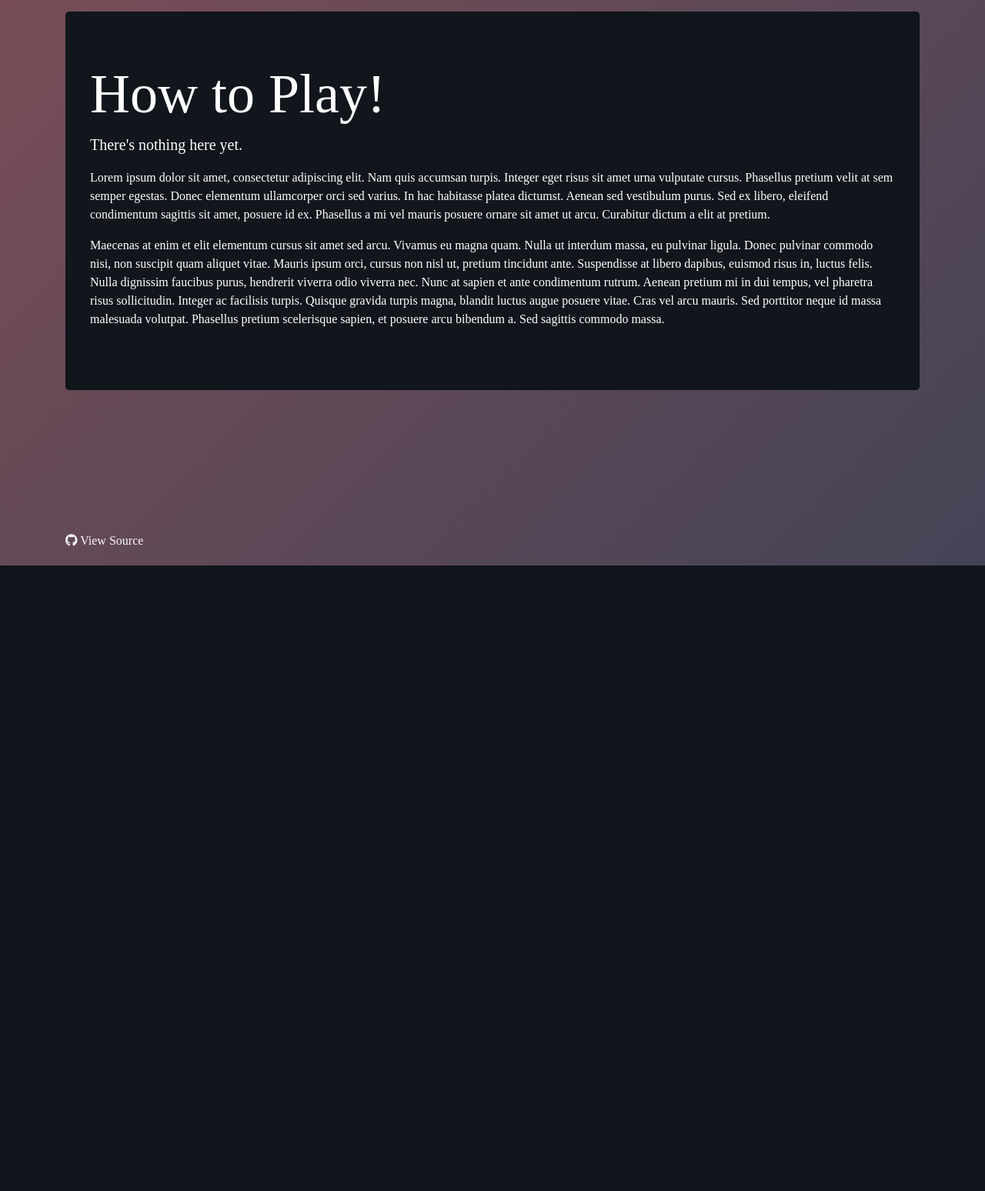
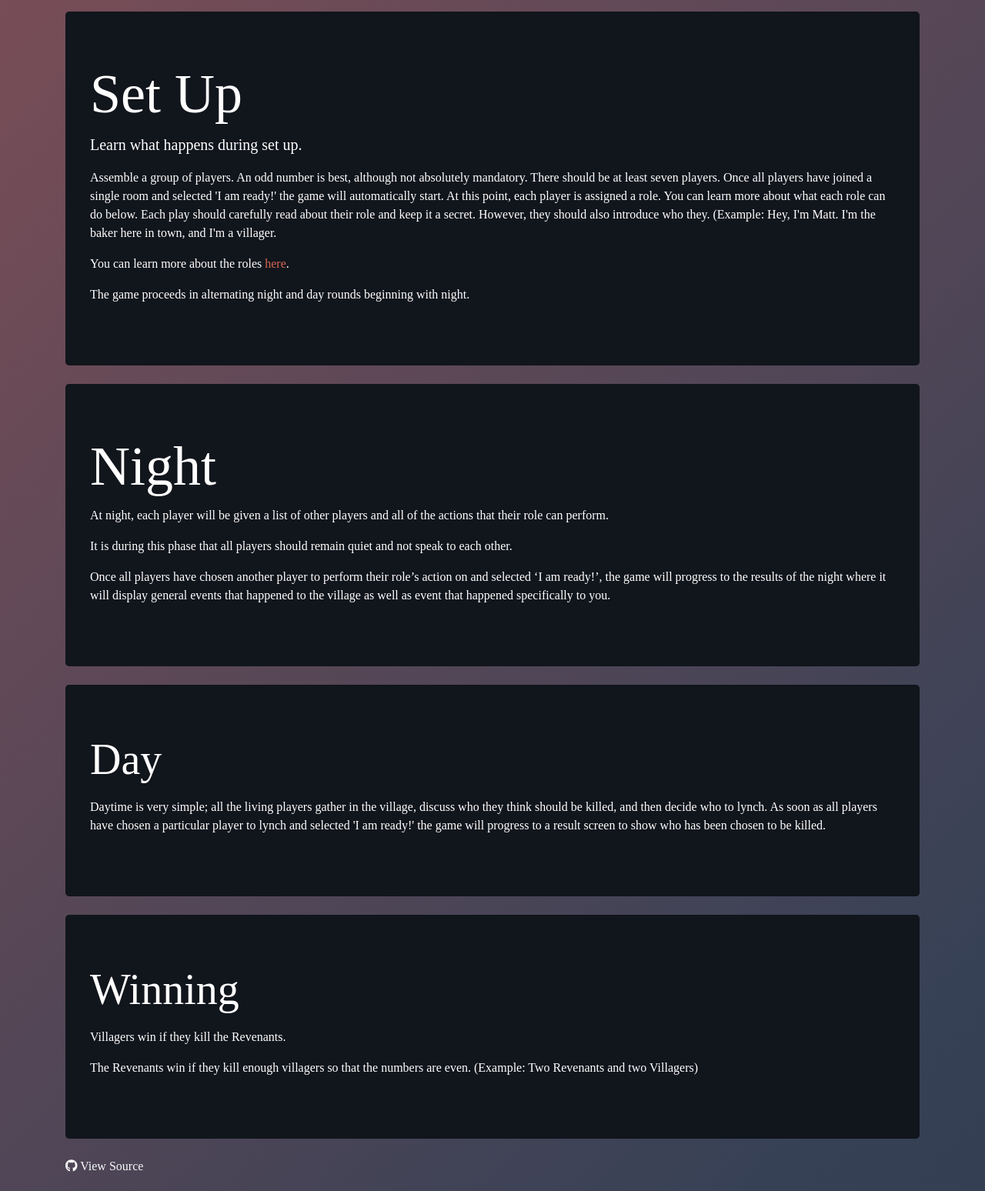
Before and after one commit to Kyle-L/Revenants, a Flask app: page /how-to-play in a window 1280 px wide. Shown: the part 65-1613 px from the top of the page at 77% size. Before the commit the page ends 800 px from the top, so only its background shows below. Run offline with Flask 2, Linux system fonts and the light colour scheme; parts of the project's set-up code (start-up, migrations or seed data) failed here and were passed over; some libraries are stand-ins or nearby versions.

Commit message:
Added how to play instructions.

```diff
--- a/app/info/game-info.json
+++ b/app/info/game-info.json
@@ -4,7 +4,7 @@
       "name": "Villager",
       "description": "The most commonplace role, a simple Villager, spends the game trying to root out who they believe the Revenant (and other Villagers) are. While they do not need to lie, the role requires players to keenly sense and point out the flaws or mistakes of their fellow players. Someone is speaking too much? Could mean they are a werewolf. Someone isn't speaking enough? Could mean the same thing. It all depends on the people you're playing with, and how well you know them. One of the unique perks of the Villager role is that during the night, a Villager can choose to protect another Villager from a Revenant. The player who is protected by the most Villagers (they must at minimum be protected by two) will survive the night.",
       "action": {
-        "day": "A Revenant is amongst your village. Take a moment to discuss whom you believe the Revenant is and then proceed to vote on who should be lynched in order to protect the village.",
+        "day": "Revenants are amongst your village. Take a moment to discuss whom you believe is a Revenant is and then proceed to vote on who should be lynched in order to protect the village.",
         "night": "Choose another Villager to protect from a Revenant. The player who is protected by the most Villagers (they must at minimum be protected by two) will survive the night."
       }
     },
@@ -12,7 +12,7 @@
       "name": "indebted",
       "description": "This role, while first and foremost taking on all the elements of a regular Villager throughout the game, also has the additional burden being indebted to the Revenant. As a result, this role will not know whom the Revenant is, but they will be required to play on the side of the Revenant and ensure their protection while also not reveal that they are working for them. This role is unique in the fact that still must play as a Villager but against other Villagers.",
       "action": {
-        "day": "A Revenant is amongst your village. Take a moment to discuss whom you believe the Revenant is and then proceed to vote on who should be lynched in order to protect the village.",
+        "day": "Revenants are amongst your village. Take a moment to discuss whom you believe is a Revenant is and then proceed to vote on who should be lynched in order to protect the village.",
         "night": "Choose another Villager to protect from a Revenant. The player who is protected by the most Villagers (they must at minimum be protected by two) will survive the night."
       }
     },
@@ -20,7 +20,7 @@
       "name": "Doctor",
       "description": "Also a Villager, the Doctor has the ability to heal themselves or another Villager during the night. Should they heal themselves, then will be safe from being killed by the Revenant, or should they want to prove themselves the Doctor or fear the death of a fellow Villager, can opt to heal them instead. Again, the strategy here is up to you.",
       "action": {
-        "day": "A Revenant is amongst your village. Take a moment to discuss whom you believe the Revenant is and then proceed to vote on who should be lynched in order to protect the village.",
+        "day": "Revenants are amongst your village. Take a moment to discuss whom you believe is a Revenant is and then proceed to vote on who should be lynched in order to protect the village.",
         "night": "Choose a Villager (or yourself) to heal. If a the player who is chosen to be healed is attacked by a Revenant, you will heal their (or your own) injuries and survive the night."
       }
     },
@@ -28,15 +28,15 @@
       "name": "Soothsayer",
       "description": "The Soothsayer, while first and foremost a Villager, has the added ability to ‘see’ who the Revenant is once night falls. The Soothsayer choose any other fellow Villager and ascertain whether or not they are indeed the Revenant. The Soothsayer can then choose to keep this information a secret during the day or reveal themselves as the Soothsayer and use the knowledge they gained during the night in their defense or to their advantage during the day. The strategy here is up to you.",
       "action": {
-        "day": "A Revenant is amongst your village. Take a moment to discuss whom you believe the Revenant is and then proceed to vote on who should be lynched in order to protect the village.",
+        "day": "Revenants are amongst your village. Take a moment to discuss whom you believe is a Revenant is and then proceed to vote on who should be lynched in order to protect the village.",
         "night": "Choose a Villager whom you wish to know whether they are Revenant or not."
       }
     },
     "antagonist": {
       "name": "Revenant",
-      "description": "Only a single player is the Revenant. Though, they can have allies if enough players are present in the game, they don't know who their allies are. The goal of the Revenant is to decide on one Villager to secretly kill off during the night, while posing as a Villager during the day so they are not killed off themselves. One by one they will kill off their fellow Villagers until there are either the same number of Villagers and Revenant with their allies left, or all the Villagers have died. This role is the hardest of all to maintain, because these players are lying for the duration of the game.",
+      "description": "Typically Revenants are outnumbered by Villagers 2 to 1. So a game of 6 players would have 2 Revenants. Moreover, Revenants don't know who their fellow allies are. The goal of the Revenants is to decide on Villagers to secretly kill off during the night, while posing as a Villager during the day so they are not killed off themselves. They all have to avoid killing each over if enough Revenants are present. One by one they will kill off their fellow Villagers until there are either the same number of Villagers and Revenants with their allies left, or all the Villagers have died. This role is the hardest of all to maintain, because these players are lying for the duration of the game as well as trying to avoid killing their allies.",
       "action": {
-        "day": "A Revenant is amongst your village. Take a moment to discuss whom you believe the Revenant is and then proceed to vote on who should be lynched in order to protect the village.",
+        "day": "Revenants are amongst your village. Take a moment to discuss whom you believe is a Revenant is and then proceed to vote on who should be lynched in order to protect the village.",
         "night": "Choose a Villager to attack."
       }
     }
--- a/app/main.py
+++ b/app/main.py
@@ -16,6 +16,9 @@ app = Blueprint('main', __name__)
 def how_to_play():
     return render_template('how-to-play.html')
 
+@app.route('/how-to-play/roles')
+def roles():
+    return render_template('roles.html')
 
 @app.route('/license')
 def license():
@@ -102,7 +105,7 @@ def left():
     emit('update_players', {
          'players': get_players_string_lobby(room)}, room=room)
 
-    if len(get_players(room)) < MIN_PLAYER_COUNT and get_room_state(room) != 'lobby':
+    if len(get_players(room)) < MIN_PLAYER_COUNT and len(get_players(room)) > 0 and get_room_state(room) != 'lobby':
         return_to_lobby(room)
 
 
--- a/app/templates/how-to-play.html
+++ b/app/templates/how-to-play.html
@@ -5,23 +5,39 @@
 
 <!-- Header -->
 <header class="bg-main jumbotron my-4">
-    <h1 class="display-3">How to Play!</h1>
-    <p class="lead">There's nothing here yet.</p>
+    <h1 class="display-3">Set Up</h1>
+    <p class="lead">Learn what happens during set up.</p>
 
-    <p>Lorem ipsum dolor sit amet, consectetur adipiscing elit. Nam quis accumsan turpis. Integer eget risus sit amet
-        urna vulputate cursus. Phasellus pretium velit at sem semper egestas. Donec elementum ullamcorper orci sed
-        varius. In hac habitasse platea dictumst. Aenean sed vestibulum purus. Sed ex libero, eleifend condimentum
-        sagittis sit amet, posuere id ex. Phasellus a mi vel mauris posuere ornare sit amet ut arcu. Curabitur dictum a
-        elit at pretium. </p>
-
-    <p>Maecenas at enim et elit elementum cursus sit amet sed arcu. Vivamus eu magna quam. Nulla ut interdum massa, eu
-        pulvinar ligula. Donec pulvinar commodo nisi, non suscipit quam aliquet vitae. Mauris ipsum orci, cursus non
-        nisl ut, pretium tincidunt ante. Suspendisse at libero dapibus, euismod risus in, luctus felis. Nulla dignissim
-        faucibus purus, hendrerit viverra odio viverra nec. Nunc at sapien et ante condimentum rutrum. Aenean pretium mi
-        in dui tempus, vel pharetra risus sollicitudin. Integer ac facilisis turpis. Quisque gravida turpis magna,
-        blandit luctus augue posuere vitae. Cras vel arcu mauris. Sed porttitor neque id massa malesuada volutpat.
-        Phasellus pretium scelerisque sapien, et posuere arcu bibendum a. Sed sagittis commodo massa. </p>
+    <p>Assemble a group of players. An odd number is best, although not absolutely mandatory. There should be at least seven players.
+    Once all players have joined a single room and selected 'I am ready!' the game will automatically start. At this point, each player is assigned a role. You can learn more about what each role can do below.
+    Each play should carefully read about their role and keep it a secret. However, they should also introduce who they. (Example: Hey, I'm Matt. I'm the baker here in town, and I'm a villager.</p>
+    <p>You can learn more about the roles <a href="/how-to-play/roles">here</a>.</p>
+    <p>The game proceeds in alternating night and day rounds beginning with night.</p>
 
 </header>
 
+<header class="bg-main jumbotron my-4">
+    <h1 class="display-3">Night</h1>
+
+    <p>At night, each player will be given a list of other players and all of the actions that their role can perform.</p>
+    <p>It is during this phase that all players should remain quiet and not speak to each other.</p>
+    <p>Once all players have chosen another player to perform their role’s action on and selected ‘I am ready!’, the game will progress to the results of the night where it will display general events that happened to the village as well as event that happened specifically to you.</p>
+
+</header>
+
+<header class="bg-main jumbotron my-4">
+    <p class="display-4">Day</p>
+
+    <p>Daytime is very simple; all the living players gather in the village, discuss who they think should be killed, and then decide who to lynch. As soon as all players have chosen a particular player to lynch and selected 'I am ready!' the game will progress to a result screen to show who has been chosen to be killed.</p>
+</header>
+
+<header class="bg-main jumbotron my-4">
+    <p class="display-4">Winning</p>
+    <p>Villagers win if they kill the Revenants.</p>
+    <p>The Revenants win if they kill enough villagers so that the numbers are even. (Example: Two Revenants and two Villagers)</p>
+
+</header>
+
+
+
 {% endblock content%}
```
Also changed, not shown: app/templates/roles.html (added, +37 -0 lines).
